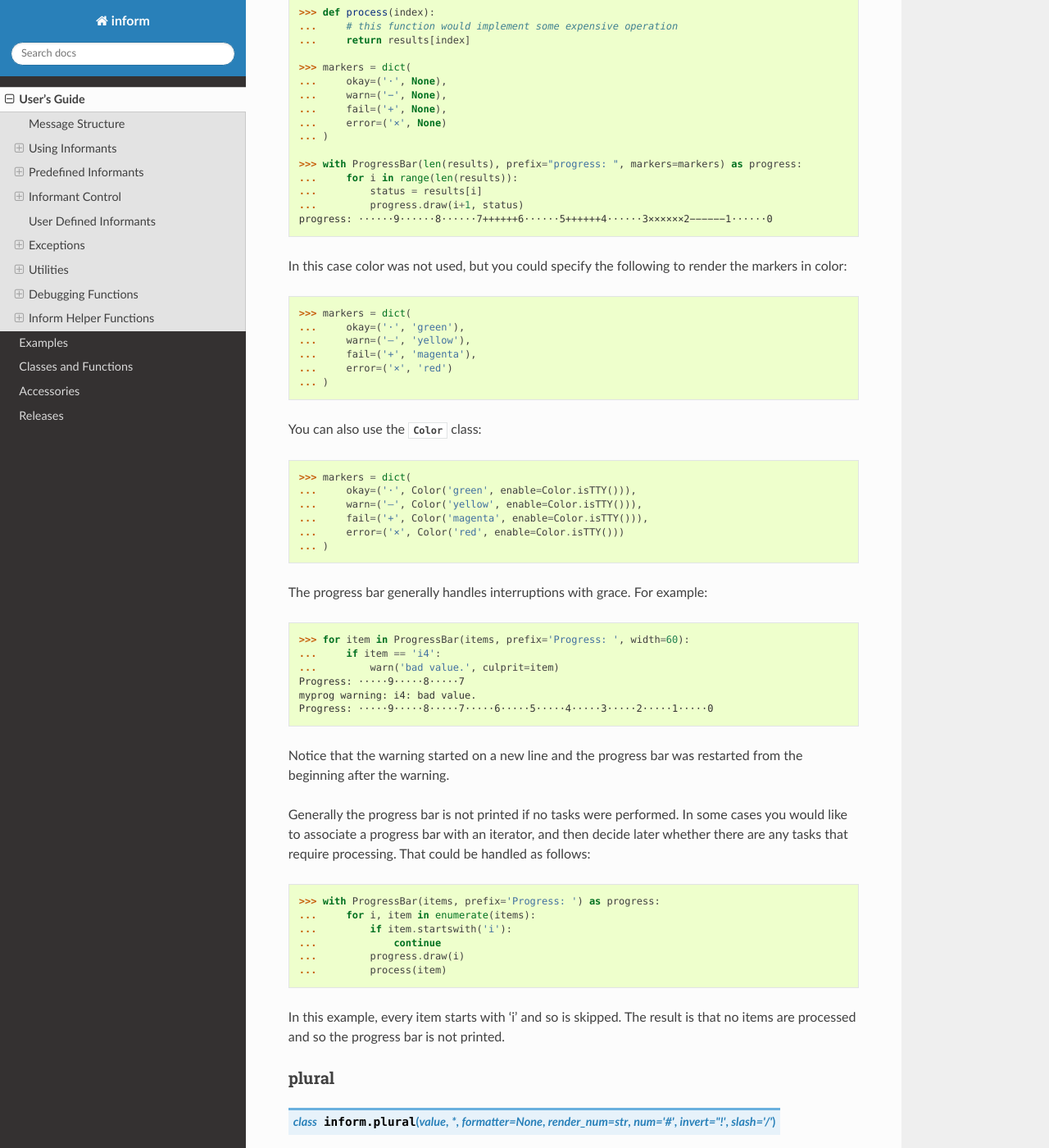
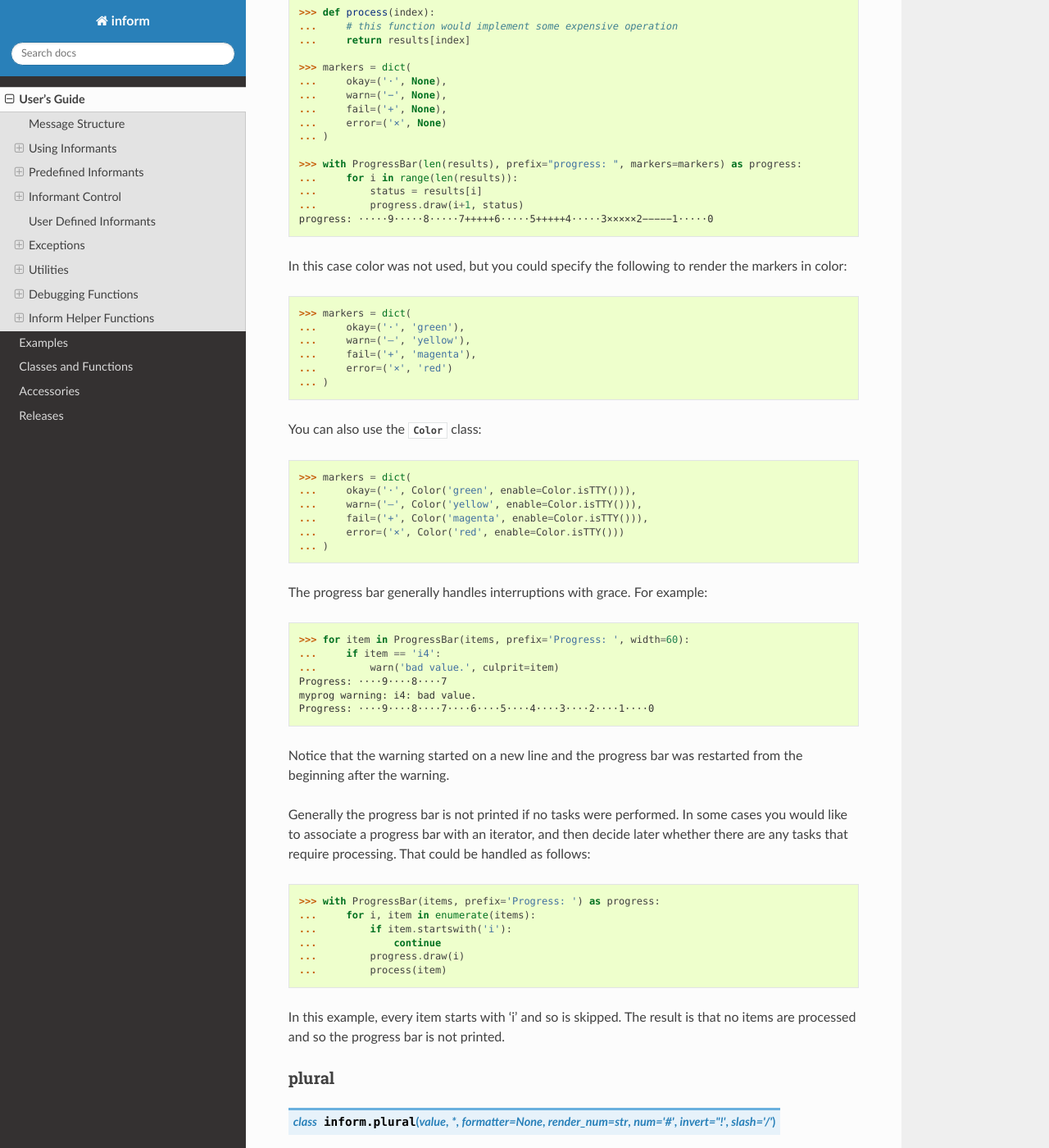
Before and after one commit to KenKundert/inform, a Sphinx documentation site: the page built from doc/user.rst, in a window 1280 px wide and 1400 px high, scrolled down 30533 px. Shown: the whole window at 82% size. Built offline with Sphinx 7.4.7 and the Read the Docs theme 3.1.0, drawn with Linux system fonts in a browser that asks for light colours; some of the changed text lies outside the part shown.

```diff
--- a/doc/user.rst
+++ b/doc/user.rst
@@ -1714,7 +1714,7 @@ example:
     ...     processed.append(item)
     >>> items = ['i1', 'i2', 'i3', 'i4', 'i5', 'i6', 'i7', 'i8', 'i9', 'i10']
 
-    >>> for item in ProgressBar(items, prefix='Progress: ', width=60):
+    >>> for item in ProgressBar(items, prefix='Progress: ', width=70):
     ...     process(item)
     Progress: ⋅⋅⋅⋅⋅9⋅⋅⋅⋅⋅8⋅⋅⋅⋅⋅7⋅⋅⋅⋅⋅6⋅⋅⋅⋅⋅5⋅⋅⋅⋅⋅4⋅⋅⋅⋅⋅3⋅⋅⋅⋅⋅2⋅⋅⋅⋅⋅1⋅⋅⋅⋅⋅0
 
@@ -1728,7 +1728,7 @@ how many iterations you wish:
 
     >>> for i in ProgressBar(50, prefix='Progress: '):
     ...     process(i)
-    Progress: ⋅⋅⋅⋅⋅⋅9⋅⋅⋅⋅⋅⋅8⋅⋅⋅⋅⋅⋅7⋅⋅⋅⋅⋅⋅6⋅⋅⋅⋅⋅⋅5⋅⋅⋅⋅⋅⋅4⋅⋅⋅⋅⋅⋅3⋅⋅⋅⋅⋅⋅2⋅⋅⋅⋅⋅⋅1⋅⋅⋅⋅⋅⋅0
+    Progress: ⋅⋅⋅⋅⋅9⋅⋅⋅⋅⋅8⋅⋅⋅⋅⋅7⋅⋅⋅⋅⋅6⋅⋅⋅⋅⋅5⋅⋅⋅⋅⋅4⋅⋅⋅⋅⋅3⋅⋅⋅⋅⋅2⋅⋅⋅⋅⋅1⋅⋅⋅⋅⋅0
 
 Finally, the third illustrates progress through a continuous range:
 
@@ -1813,7 +1813,7 @@ results: *okay*, *warn*, *fail*, *error*.
     ...     for i in range(len(results)):
     ...         status = results[i]
     ...         progress.draw(i+1, status)
-    progress: ⋅⋅⋅⋅⋅⋅9⋅⋅⋅⋅⋅⋅8⋅⋅⋅⋅⋅⋅7++++++6⋅⋅⋅⋅⋅⋅5++++++4⋅⋅⋅⋅⋅⋅3××××××2−−−−−−1⋅⋅⋅⋅⋅⋅0
+    progress: ⋅⋅⋅⋅⋅9⋅⋅⋅⋅⋅8⋅⋅⋅⋅⋅7+++++6⋅⋅⋅⋅⋅5+++++4⋅⋅⋅⋅⋅3×××××2−−−−−1⋅⋅⋅⋅⋅0
 
 In this case color was not used, but you could specify the following to render
 the markers in color:
@@ -1845,9 +1845,9 @@ The progress bar generally handles interruptions with grace. For example:
     >>> for item in ProgressBar(items, prefix='Progress: ', width=60):
     ...     if item == 'i4':
     ...         warn('bad value.', culprit=item)
-    Progress: ⋅⋅⋅⋅⋅9⋅⋅⋅⋅⋅8⋅⋅⋅⋅⋅7
+    Progress: ⋅⋅⋅⋅9⋅⋅⋅⋅8⋅⋅⋅⋅7
     myprog warning: i4: bad value.
-    Progress: ⋅⋅⋅⋅⋅9⋅⋅⋅⋅⋅8⋅⋅⋅⋅⋅7⋅⋅⋅⋅⋅6⋅⋅⋅⋅⋅5⋅⋅⋅⋅⋅4⋅⋅⋅⋅⋅3⋅⋅⋅⋅⋅2⋅⋅⋅⋅⋅1⋅⋅⋅⋅⋅0
+    Progress: ⋅⋅⋅⋅9⋅⋅⋅⋅8⋅⋅⋅⋅7⋅⋅⋅⋅6⋅⋅⋅⋅5⋅⋅⋅⋅4⋅⋅⋅⋅3⋅⋅⋅⋅2⋅⋅⋅⋅1⋅⋅⋅⋅0
 
 Notice that the warning started on a new line and the progress bar was restarted
 from the beginning after the warning.
```
